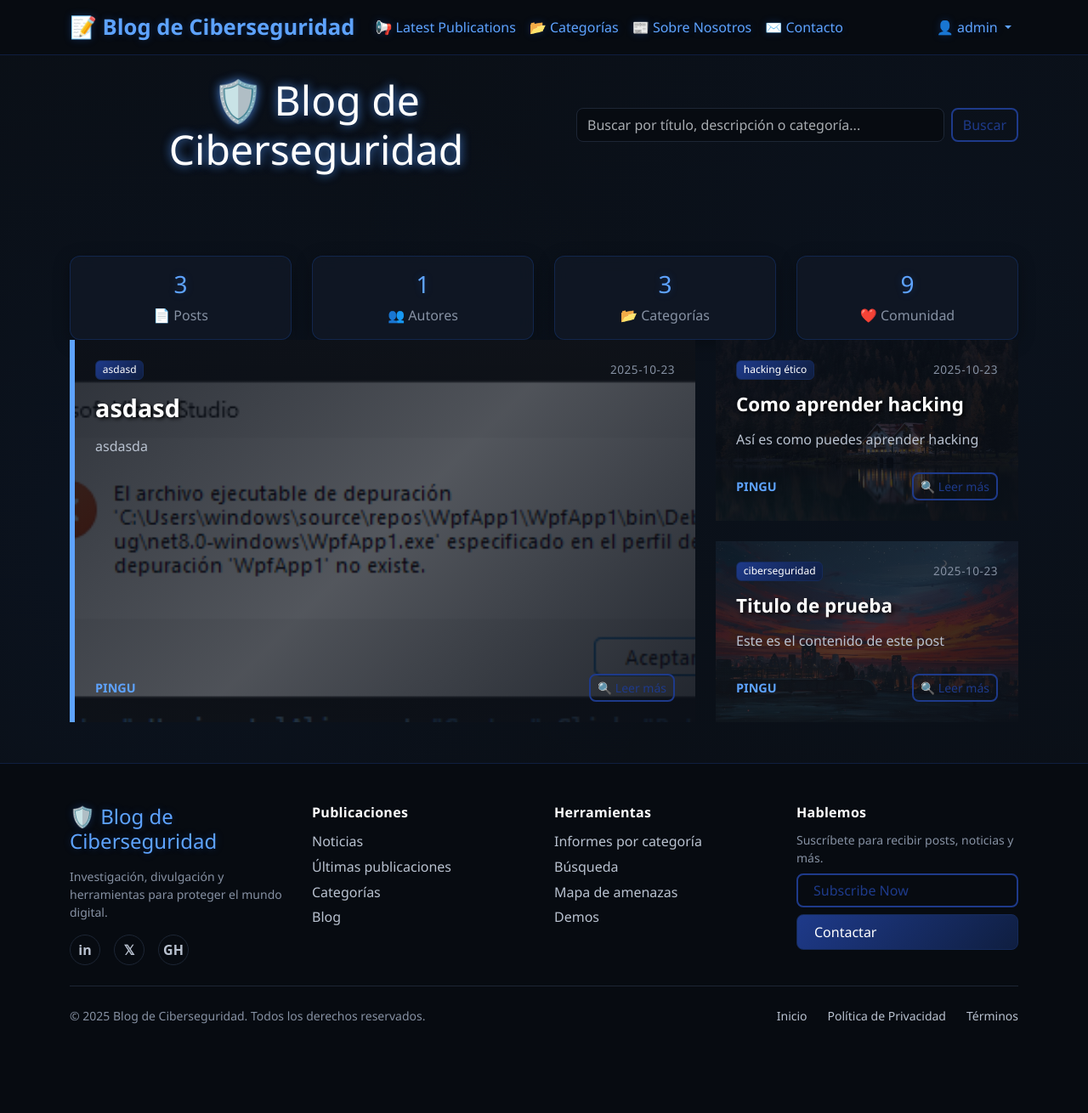
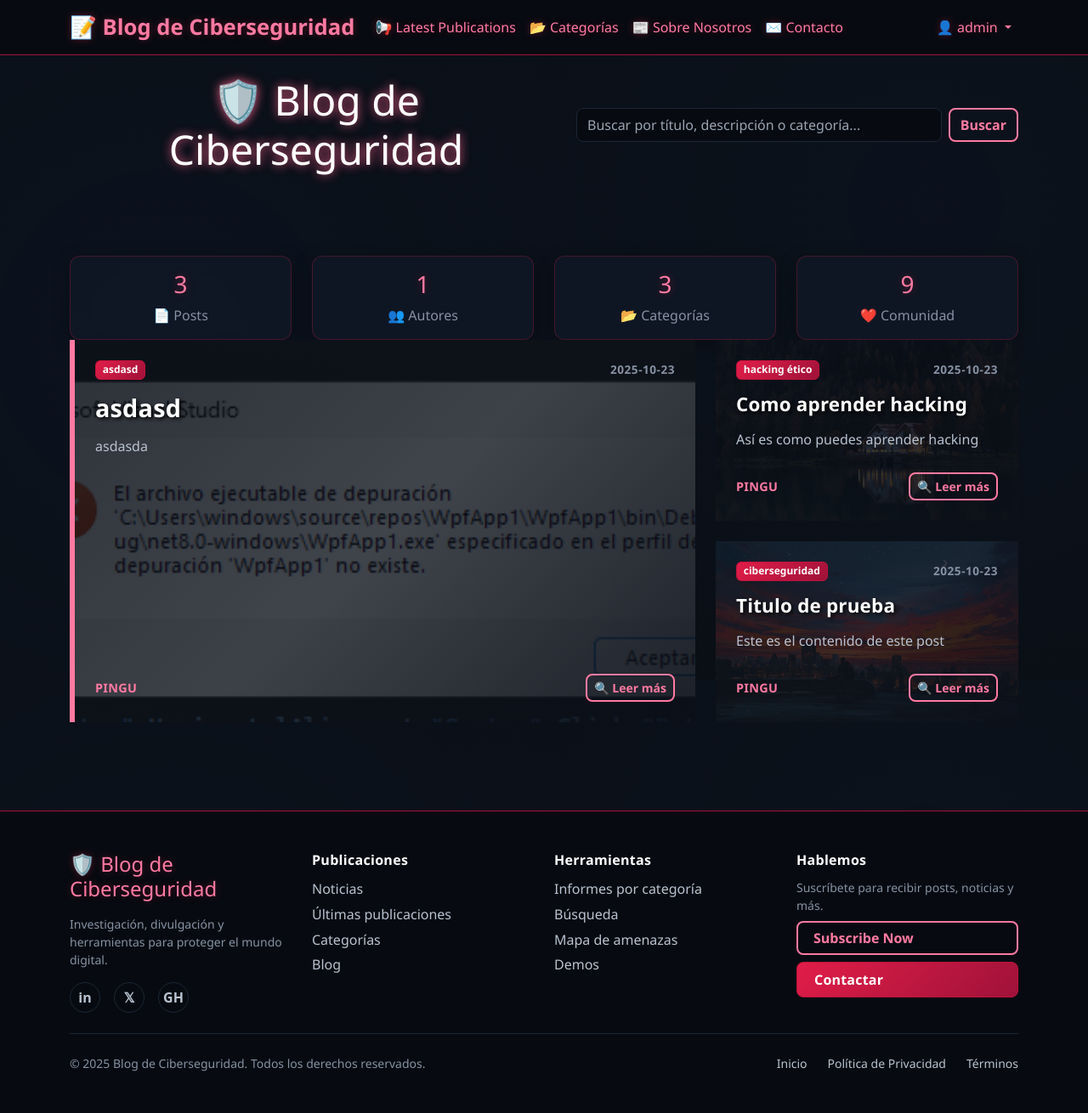
Before and after one commit to Maalfer/blog-pruebas, a Flask app: page / in a window 1280 px wide. Shown: the whole page at 85% size. Before the commit the page ends 1205 px from the top, so only its background shows below. Run offline with Flask 3, Linux system fonts and the light colour scheme; a user stored in the database is signed in; data comes from the database, SQL or seed files in the repository; some libraries are stand-ins or nearby versions.

Commit message:
Novedades

```diff
--- a/static/style.css
+++ b/static/style.css
@@ -1,3 +1,27 @@
+/* ===== Sticky footer (no altera estilos existentes) ===== */
+html, body {
+    height: 100%;
+    margin: 0;
+}
+*,
+*::before,
+*::after {
+    box-sizing: border-box;
+}
+/* Hacemos que el body sea un contenedor flex vertical.
+   Usamos la clase existente .dark-theme para no afectar a otros temas. */
+body.dark-theme {
+    display: flex;
+    flex-direction: column;
+    min-height: 100vh; /* ya estaba, lo mantenemos explícito */
+}
+/* El footer baja al fondo cuando el contenido es corto */
+.site-footer {
+    margin-top: auto;
+    flex-shrink: 0;
+}
+/* ======================================================== */
+
 /* Variables de colores para el tema oscuro azul marino */
 :root {
     --dark-bg: #0a0f16;
@@ -5,16 +29,25 @@
     --dark-card: #111826;
     --dark-border: #1d2635;
 
-    /* Reasignación de la paleta "roja" a azul marino */
-    --red-primary: #1e3a8a;   /* azul marino principal */
-    --red-dark: #152a5a;      /* azul marino más oscuro */
-    --red-darker: #0f1e40;    /* azul marino profundo */
-    --red-glow: #5ea3ff;      /* acento luminoso */
-    --red-shadow: rgba(30, 90, 200, 0.30); /* sombra azulada suave */
+    /* PALETA DE ACENTO ROJO/ROSA (para botones, badges, hovers) */
+    --red-primary: #e11d48;   /* rosa/rojo principal (rose-600) */
+    --red-dark: #be123c;      /* más oscuro (rose-700) */
+    --red-darker: #9f1239;    /* profundo (rose-800) */
+    --red-glow: #ff7aa2;      /* acento luminoso */
+    --red-shadow: rgba(225, 29, 72, 0.35); /* sombra rosada suave */
 
     --text-primary: #ffffff;
     --text-secondary: #b9c2d0;
     --text-muted: #8691a3;
+
+    /* ACCESIBILIDAD / CONTRASTE */
+    --text-on-brand: #ffffff;                 /* texto sobre acento */
+    --text-link: #8bb9ff;                     /* enlace por defecto (azul claro) */
+    --text-link-hover: #bcd6ff;               /* enlace hover */
+    --focus-ring: rgba(255, 122, 162, 0.55);  /* anillo enfoque rosa */
+    --focus-ring-strong: rgba(255, 122, 162, 0.75);
+    --overlay-strong: rgba(10, 15, 24, 0.85);
+    --overlay-stronger: rgba(10, 15, 24, 0.92);
 }
 
 /* Estilos generales */
@@ -22,10 +55,26 @@ body.dark-theme {
     background-color: var(--dark-bg);
     color: var(--text-primary);
     font-family: 'Segoe UI', Tahoma, Geneva, Verdana, sans-serif;
+    /* halo azul marino suave de fondo, se mantiene */
     background-image:
         radial-gradient(circle at 15% 50%, rgba(30, 90, 200, 0.05) 0%, transparent 50%),
         radial-gradient(circle at 85% 30%, rgba(30, 90, 200, 0.04) 0%, transparent 50%);
     min-height: 100vh;
+}
+
+/* Enlaces globales — mejor contraste */
+a {
+    color: var(--text-link);
+    text-decoration: none;
+}
+a:hover {
+    color: var(--text-link-hover);
+    text-decoration: underline;
+}
+a:focus-visible {
+    outline: 2px solid var(--focus-ring);
+    outline-offset: 2px;
+    border-radius: 4px;
 }
 
 /* Navbar personalizada */
@@ -48,43 +97,146 @@ body.dark-theme {
     color: var(--red-primary) !important;
 }
 
-/* Botones personalizados */
+/* Nav links con contraste y foco accesible */
+.navbar-dark .navbar-nav .nav-link {
+    color: var(--text-secondary);
+}
+.navbar-dark .navbar-nav .nav-link:hover,
+.navbar-dark .navbar-nav .nav-link:focus {
+    color: var(--text-on-brand);
+}
+.navbar-dark .navbar-nav .nav-link.active,
+.navbar-dark .navbar-nav .nav-link.show {
+    color: var(--red-glow);
+    text-shadow: 0 0 6px var(--red-shadow);
+}
+.navbar-toggler {
+    border-color: var(--dark-border);
+}
+.navbar-toggler:focus-visible {
+    outline: 2px solid var(--focus-ring);
+    outline-offset: 2px;
+}
+
+/* Botones personalizados (ROJO/ROSA) */
 .btn-red-solid {
     background: linear-gradient(135deg, var(--red-primary), var(--red-darker));
     border: 1px solid var(--red-dark);
-    color: white !important;
+    color: var(--text-on-brand) !important;
     border-radius: 8px;
     padding: 8px 20px;
     transition: all 0.3s ease;
     text-decoration: none;
     display: inline-block;
-    font-weight: 500;
+    font-weight: 600;
+    letter-spacing: .2px;
 }
-
-.btn-red-solid:hover {
+.btn-red-solid:hover,
+.btn-red-solid:active {
     background: linear-gradient(135deg, var(--red-dark), var(--red-primary));
     transform: translateY(-2px);
     box-shadow: 0 4px 15px var(--red-shadow);
-    color: white !important;
+    color: var(--text-on-brand) !important;
 }
 
+/* Outline principal: contraste alto en bordo/texto */
 .btn-red-outline {
-    border: 2px solid var(--red-primary);
-    color: var(--red-primary) !important;
+    border: 2px solid var(--red-glow);
+    color: var(--red-glow) !important;
     border-radius: 8px;
     padding: 6px 18px;
     transition: all 0.3s ease;
     text-decoration: none;
     display: inline-block;
-    font-weight: 500;
+    font-weight: 600;
     background: transparent;
 }
-
-.btn-red-outline:hover {
-    background: var(--red-primary);
-    color: white !important;
+.btn-red-outline:hover,
+.btn-red-outline:active {
+    background: var(--red-dark);
+    color: var(--text-on-brand) !important;
     transform: translateY(-2px);
     box-shadow: 0 4px 15px var(--red-shadow);
+    border-color: var(--red-dark);
+}
+
+/* Estados de foco accesibles para todos los botones */
+.btn:focus-visible,
+button:focus-visible {
+    outline: 2px solid var(--focus-ring);
+    outline-offset: 2px;
+}
+
+/* Variantes Bootstrap mejoradas (contraste) */
+.btn-primary {
+    background: linear-gradient(135deg, var(--red-primary), var(--red-darker));
+    border: 1px solid var(--red-dark);
+    color: var(--text-on-brand);
+    border-radius: 8px;
+    transition: all 0.3s ease;
+    font-weight: 600;
+}
+.btn-primary:hover,
+.btn-primary:active {
+    background: linear-gradient(135deg, var(--red-dark), var(--red-primary));
+    border-color: var(--red-primary);
+    transform: translateY(-2px);
+    box-shadow: 0 4px 15px var(--red-shadow);
+    color: var(--text-on-brand);
+}
+
+.btn-outline-primary {
+    border: 2px solid var(--red-glow);
+    color: var(--red-glow);
+    background: transparent;
+    border-radius: 8px;
+    transition: all 0.3s ease;
+    font-weight: 600;
+}
+.btn-outline-primary:hover,
+.btn-outline-primary:active {
+    background: var(--red-dark);
+    border-color: var(--red-dark);
+    transform: translateY(-2px);
+    box-shadow: 0 4px 15px var(--red-shadow);
+    color: var(--text-on-brand);
+}
+
+/* Añadimos outline-secondary que el template usa en "volver" */
+.btn-outline-secondary {
+    border: 2px solid var(--dark-border);
+    color: var(--text-secondary);
+    background: transparent;
+    border-radius: 8px;
+    transition: all .2s ease;
+    font-weight: 600;
+}
+.btn-outline-secondary:hover,
+.btn-outline-secondary:active {
+    border-color: var(--red-glow);
+    color: var(--text-on-brand);
+    background: var(--red-dark);
+    box-shadow: 0 4px 12px var(--red-shadow);
+}
+
+/* Otros estados */
+.btn-success {
+    background: linear-gradient(135deg, #28a745, #1e7e34);
+    border: 1px solid #1e7e34;
+    border-radius: 8px;
+    color: #fff;
+}
+.btn-warning {
+    background: linear-gradient(135deg, #ffc107, #e0a800);
+    border: 1px solid #e0a800;
+    color: #212529;
+    border-radius: 8px;
+}
+.btn-danger {
+    background: linear-gradient(135deg, #ef4444, #b91c1c);
+    border: 1px solid #991b1b;
+    border-radius: 8px;
+    color: #fff;
 }
 
 /* Cards personalizadas */
@@ -96,13 +248,11 @@ body.dark-theme {
     transition: all 0.3s ease;
     color: var(--text-primary);
 }
-
 .card:hover {
     transform: translateY(-5px);
-    box-shadow: 0 8px 30px rgba(30, 90, 200, 0.18);
+    box-shadow: 0 8px 30px rgba(225, 29, 72, 0.18); /* sombra rosada */
     border-color: var(--red-dark);
 }
-
 .card-header {
     background: linear-gradient(135deg, var(--dark-card), #182133) !important;
     border-bottom: 1px solid var(--red-darker);
@@ -114,31 +264,35 @@ body.dark-theme {
     border-left: 4px solid var(--red-primary);
     background: linear-gradient(135deg, var(--dark-card), #141e2d);
 }
-
 .post-card:hover {
     border-left-color: var(--red-glow);
     box-shadow: 0 8px 30px var(--red-shadow);
 }
 
-/* Textos con glow azul */
+/* Textos con glow rosa */
 .text-red-glow {
     color: var(--red-glow) !important;
     text-shadow: 0 0 10px var(--red-shadow);
 }
-
 .text-muted-red {
     color: var(--text-muted) !important;
 }
 
 /* Badges personalizados */
 .badge {
-    font-weight: 500;
+    font-weight: 600;
     border-radius: 6px;
 }
-
+/* Forzamos contraste en bg-primary y badges */
 .bg-primary {
     background: linear-gradient(135deg, var(--red-primary), var(--red-darker)) !important;
     border: 1px solid var(--red-dark);
+    color: var(--text-on-brand) !important;
+}
+.badge.bg-primary,
+.badge.text-bg-primary {
+    color: var(--text-on-brand) !important;
+    border-color: var(--red-dark) !important;
 }
 
 /* Alertas personalizadas */
@@ -149,36 +303,25 @@ body.dark-theme {
     color: var(--text-primary);
     border-radius: 8px;
 }
-
-.alert-success {
-    border-left: 4px solid #28a745;
-}
-
-.alert-danger {
-    border-left: 4px solid var(--red-primary);
-}
-
-.alert-warning {
-    border-left: 4px solid #ffc107;
-}
+.alert-success { border-left: 4px solid #28a745; }
+.alert-danger  { border-left: 4px solid var(--red-primary); }
+.alert-warning { border-left: 4px solid #ffc107; }
 
 /* Tablas personalizadas */
 .table {
     color: var(--text-primary);
     border-color: var(--dark-border);
 }
-
 .table-hover tbody tr:hover {
-    background-color: rgba(30, 90, 200, 0.10);
+    background-color: rgba(225, 29, 72, 0.10); /* hover con tinte rosa */
     color: var(--text-primary);
 }
-
 .table th {
     border-bottom: 2px solid var(--red-dark);
-    background-color: var(--darker-bg);
-    font-weight: 600;
+    background-color: #0c1220; /* separa cabecera */
+    font-weight: 700;
+    letter-spacing: .2px;
 }
-
 .table td {
     border-color: var(--dark-border);
 }
@@ -189,15 +332,14 @@ body.dark-theme {
     border: 1px solid var(--red-darker);
     border-radius: 8px;
 }
-
 .dropdown-red .dropdown-item {
     color: var(--text-primary);
     transition: all 0.2s ease;
 }
-
-.dropdown-red .dropdown-item:hover {
+.dropdown-red .dropdown-item:hover,
+.dropdown-red .dropdown-item:active {
     background: linear-gradient(135deg, var(--red-primary), var(--red-darker));
-    color: white;
+    color: var(--text-on-brand);
 }
 
 /* Formularios personalizados */
@@ -208,71 +350,33 @@ body.dark-theme {
     border-radius: 8px;
     transition: all 0.3s ease;
 }
-
+/* Placeholder más legible */
+.form-control::placeholder {
+    color: #9aa3b2;
+    opacity: 1;
+}
 .form-control:focus {
     background-color: var(--darker-bg);
     border-color: var(--red-primary);
     color: var(--text-primary);
-    box-shadow: 0 0 0 0.2rem var(--red-shadow);
+    box-shadow: 0 0 0 0.2rem var(--focus-ring);
 }
-
 .form-label {
     color: var(--text-primary);
-    font-weight: 500;
+    font-weight: 600;
 }
-
 .form-text {
     color: var(--text-muted) !important;
 }
 
-/* Botones de formulario */
-.btn-primary {
-    background: linear-gradient(135deg, var(--red-primary), var(--red-darker));
-    border: 1px solid var(--red-dark);
-    color: white;
-    border-radius: 8px;
-    transition: all 0.3s ease;
+/* Estados de validación con contraste */
+.is-valid,
+.was-validated .form-control:valid {
+    border-color: #2ecc71 !important;
 }
-
-.btn-primary:hover {
-    background: linear-gradient(135deg, var(--red-dark), var(--red-primary));
-    border-color: var(--red-primary);
-    transform: translateY(-2px);
-    box-shadow: 0 4px 15px var(--red-shadow);
-}
-
-.btn-outline-primary {
-    border: 2px solid var(--red-primary);
-    color: var(--red-primary);
-    background: transparent;
-    border-radius: 8px;
-    transition: all 0.3s ease;
-}
-
-.btn-outline-primary:hover {
-    background: var(--red-primary);
-    border-color: var(--red-primary);
-    transform: translateY(-2px);
-    box-shadow: 0 4px 15px var(--red-shadow);
-}
-
-.btn-success {
-    background: linear-gradient(135deg, #28a745, #1e7e34);
-    border: 1px solid #1e7e34;
-    border-radius: 8px;
-}
-
-.btn-warning {
-    background: linear-gradient(135deg, #ffc107, #e0a800);
-    border: 1px solid #e0a800;
-    color: #212529;
-    border-radius: 8px;
-}
-
-.btn-danger {
-    background: linear-gradient(135deg, #ef4444, #b91c1c);
-    border: 1px solid #991b1b;
-    border-radius: 8px;
+.is-invalid,
+.was-validated .form-control:invalid {
+    border-color: #ff6b6b !important;
 }
 
 /* Display headings */
@@ -281,7 +385,6 @@ body.dark-theme {
     font-weight: 300;
     text-shadow: 0 2px 10px rgba(0, 0, 0, 0.5);
 }
-
 .lead {
     color: var(--text-secondary);
     font-size: 1.25rem;
@@ -293,16 +396,13 @@ body.dark-theme {
     font-size: 1.1rem;
     color: var(--text-secondary);
 }
-
-.post-content br {
-    margin-bottom: 1rem;
-}
+.post-content br { margin-bottom: 1rem; }
 
 /* Efectos de glassmorphism */
 .glass-effect {
     background: rgba(17, 24, 38, 0.8);
     backdrop-filter: blur(10px);
-    border: 1px solid rgba(30, 90, 200, 0.25);
+    border: 1px solid rgba(225, 29, 72, 0.25); /* borde con tinte rosa */
 }
 
 /* Animaciones sutiles */
@@ -310,25 +410,15 @@ body.dark-theme {
     0%, 100% { text-shadow: 0 0 5px var(--red-shadow); }
     50% { text-shadow: 0 0 15px var(--red-glow), 0 0 20px var(--red-shadow); }
 }
-
-.text-glow-animate {
-    animation: glow 2s ease-in-out infinite;
-}
+.text-glow-animate { animation: glow 2s ease-in-out infinite; }
 
 /* Scrollbar personalizado */
-::-webkit-scrollbar {
-    width: 8px;
-}
-
-::-webkit-scrollbar-track {
-    background: var(--dark-bg);
-}
-
+::-webkit-scrollbar { width: 8px; }
+::-webkit-scrollbar-track { background: var(--dark-bg); }
 ::-webkit-scrollbar-thumb {
     background: linear-gradient(135deg, var(--red-primary), var(--red-darker));
     border-radius: 4px;
 }
-
 ::-webkit-scrollbar-thumb:hover {
     background: linear-gradient(135deg, var(--red-dark), var(--red-primary));
 }
@@ -339,27 +429,24 @@ body.dark-theme {
     overflow: hidden;
     background: linear-gradient(135deg, rgba(17, 24, 38, 0.9), rgba(29, 38, 53, 0.8));
 }
-
+/* Overlay reforzado para lectura */
 .post-card-with-image .card-background {
     position: absolute;
-    top: 0;
-    left: 0;
-    width: 100%;
-    height: 100%;
+    top: 0; left: 0;
+    width: 100%; height: 100%;
     background-size: cover;
     background-position: center;
     background-repeat: no-repeat;
     transition: all 0.5s ease;
     z-index: 1;
 }
-
 .post-card-with-image .card-content {
     position: relative;
     z-index: 2;
     background: linear-gradient(135deg,
-        rgba(10, 15, 24, 0.85) 0%,
-        rgba(10, 15, 24, 0.7) 50%,
-        rgba(10, 15, 24, 0.9) 100%);
+        var(--overlay-strong) 0%,
+        rgba(10, 15, 24, 0.78) 50%,
+        var(--overlay-stronger) 100%);
     height: 100%;
     display: flex;
     flex-direction: column;
@@ -367,54 +454,46 @@ body.dark-theme {
     padding: 1.5rem;
     transition: all 0.3s ease;
 }
-
 .post-card-with-image:hover .card-background {
     transform: scale(1.1);
     filter: brightness(0.9) contrast(1.1);
 }
-
 .post-card-with-image:hover .card-content {
     background: linear-gradient(135deg,
-        rgba(30, 90, 200, 0.10) 0%,
-        rgba(10, 15, 24, 0.8) 50%,
+        rgba(225, 29, 72, 0.10) 0%,
+        rgba(10, 15, 24, 0.85) 50%,
         rgba(10, 15, 24, 0.95) 100%);
 }
-
-/* Efecto de overlay azul al hover */
+/* Efecto de overlay al hover (ligero tinte rosa) */
 .post-card-with-image::before {
     content: '';
     position: absolute;
-    top: 0;
-    left: 0;
-    width: 100%;
-    height: 100%;
+    top: 0; left: 0;
+    width: 100%; height: 100%;
     background: linear-gradient(45deg,
-        rgba(30, 90, 200, 0) 0%,
-        rgba(30, 90, 200, 0.12) 100%);
+        rgba(225, 29, 72, 0) 0%,
+        rgba(225, 29, 72, 0.12) 100%);
     opacity: 0;
     transition: opacity 0.3s ease;
     z-index: 2;
 }
-
-.post-card-with-image:hover::before {
-    opacity: 1;
-}
+.post-card-with-image:hover::before { opacity: 1; }
 
 /* Mejoras para el texto sobre imágenes */
 .post-card-with-image .card-title {
     color: #ffffff;
-    text-shadow: 2px 2px 4px rgba(0, 0, 0, 0.8);
-    font-weight: 600;
+    text-shadow: 2px 2px 4px rgba(0, 0, 0, 0.85);
+    font-weight: 700;
+    letter-spacing: .2px;
 }
-
 .post-card-with-image .card-text {
-    color: #e3e9f4;
-    text-shadow: 1px 1px 2px rgba(0, 0, 0, 0.8);
+    color: #eaf0fb;
+    text-shadow: 1px 1px 2px rgba(0, 0, 0, 0.85);
 }
-
 .post-card-with-image .badge {
     background: linear-gradient(135deg, var(--red-primary), var(--red-darker));
     border: 1px solid var(--red-dark);
+    color: var(--text-on-brand) !important;
     text-shadow: none;
 }
 
@@ -427,19 +506,18 @@ body.dark-theme {
     border: 2px solid var(--dark-border);
     margin-bottom: 1rem;
 }
-
 .form-image-upload {
     border: 2px dashed var(--red-dark);
     border-radius: 8px;
     padding: 1.5rem;
     text-align: center;
-    background: rgba(30, 90, 200, 0.06);
+    background: rgba(225, 29, 72, 0.06);
     transition: all 0.3s ease;
+    color: var(--text-secondary);
 }
-
 .form-image-upload:hover {
     border-color: var(--red-primary);
-    background: rgba(30, 90, 200, 0.12);
+    background: rgba(225, 29, 72, 0.12);
 }
 
 /* Mejoras para la vista individual de post */
@@ -452,26 +530,19 @@ body.dark-theme {
     margin-bottom: 2rem;
     position: relative;
 }
-
 .post-hero-image::after {
     content: '';
     position: absolute;
-    bottom: 0;
-    left: 0;
-    width: 100%;
-    height: 50%;
+    bottom: 0; left: 0;
+    width: 100%; height: 50%;
     background: linear-gradient(transparent, var(--dark-bg));
     border-radius: 12px;
 }
 
 /* Responsive para imágenes */
 @media (max-width: 768px) {
-    .post-card-with-image {
-        min-height: 250px;
-    }
-    .post-hero-image {
-        height: 250px;
-    }
+    .post-card-with-image { min-height: 250px; }
+    .post-hero-image { height: 250px; }
 }
 
 /* Animación de carga para imágenes */
@@ -480,7 +551,6 @@ body.dark-theme {
     background-size: 200% 100%;
     animation: loading 1.5s infinite;
 }
-
 @keyframes loading {
     0% { background-position: 200% 0; }
     100% { background-position: -200% 0; }
@@ -494,12 +564,11 @@ body.dark-theme {
     gap: 1.5rem;
     margin-bottom: 2rem;
 }
-
 .post-item-large { grid-column: span 8; grid-row: span 2; min-height: 400px; }
 .post-item-medium { grid-column: span 6; grid-row: span 1; min-height: 250px; }
 .post-item-small { grid-column: span 4; grid-row: span 1; min-height: 200px; }
-.post-item-tall { grid-column: span 4; grid-row: span 2; min-height: 400px; }
-.post-item-wide { grid-column: span 8; grid-row: span 1; min-height: 200px; }
+.post-item-tall  { grid-column: span 4; grid-row: span 2; min-height: 400px; }
+.post-item-wide  { grid-column: span 8; grid-row: span 1; min-height: 200px; }
 
 /* Estilos específicos para diferentes tamaños de cards */
 .post-card-featured { border-left: 6px solid var(--red-glow); }
@@ -507,8 +576,8 @@ body.dark-theme {
 .post-card-standard .card-title { font-size: 1.4rem; margin-bottom: 0.8rem; }
 .post-card-compact .card-title { font-size: 1.2rem; margin-bottom: 0.5rem; }
 
-.post-date { font-size: 0.85rem; color: var(--text-muted); font-weight: 500; letter-spacing: 0.5px; }
-.post-author { font-size: 0.9rem; color: var(--red-glow); font-weight: 600; text-transform: uppercase; }
+.post-date   { font-size: 0.85rem; color: var(--text-muted); font-weight: 600; letter-spacing: 0.5px; }
+.post-author { font-size: 0.9rem;  color: var(--red-glow);  font-weight: 700; text-transform: uppercase; letter-spacing: .3px; }
 .post-excerpt { line-height: 1.6; color: var(--text-secondary); margin-bottom: 1rem; }
 
 /* Patrones de grid para diferentes cantidades de posts */
@@ -532,7 +601,6 @@ body.dark-theme {
     .post-item-medium { grid-column: span 6; }
     .post-item-small, .post-item-tall { grid-column: span 6; }
 }
-
 @media (max-width: 768px) {
     .post-grid { grid-template-columns: 1fr; }
     .post-item-large, .post-item-medium, .post-item-small, .post-item-tall, .post-item-wide {
@@ -557,97 +625,74 @@ body.dark-theme {
 .capture-layout .post-item:nth-child(7) { grid-column: span 4; grid-row: span 1; min-height: 200px; }
 .capture-layout .post-item:nth-child(8) { grid-column: span 4; grid-row: span 1; min-height: 200px; }
 
-.about-page {
-    color: var(--text-primary);
-}
-
-.about-page h2 {
-    font-weight: 600;
-}
-
-.about-page p {
-    line-height: 1.8;
-}
-
+/* Página "Sobre nosotros" */
+.about-page { color: var(--text-primary); }
+.about-page h2 { font-weight: 700; }
+.about-page p { line-height: 1.8; }
 .about-img {
     border: 2px solid var(--dark-border);
     transition: all 0.4s ease;
 }
-
 .about-img:hover {
     transform: scale(1.03);
     box-shadow: 0 0 25px var(--red-shadow);
     border-color: var(--red-primary);
 }
 
+/* Footer */
 .site-footer {
     background-color: var(--darker-bg);
     color: var(--text-primary);
 }
-
 .site-footer .footer-title {
-    font-weight: 700;
+    font-weight: 800;
     letter-spacing: .3px;
     margin-bottom: .75rem;
     color: var(--text-primary);
 }
-
 .site-footer .footer-list {
     list-style: none;
-    padding: 0;
-    margin: 0;
+    padding: 0; margin: 0;
 }
-
-.site-footer .footer-list li + li {
-    margin-top: .35rem;
-}
-
+.site-footer .footer-list li + li { margin-top: .35rem; }
 .site-footer .footer-link {
     color: var(--text-secondary);
     text-decoration: none;
     transition: color .2s ease, text-shadow .2s ease;
 }
-
 .site-footer .footer-link:hover {
     color: var(--red-glow);
     text-shadow: 0 0 8px var(--red-shadow);
 }
-
-.site-footer .footer-brand {
-    line-height: 1.2;
-}
-
+.site-footer .footer-brand { line-height: 1.2; }
 .site-footer .footer-social .social-link {
-    width: 36px;
-    height: 36px;
+    width: 36px; height: 36px;
     border: 1px solid var(--dark-border);
     border-radius: 50%;
-    display: inline-flex;
-    align-items: center;
-    justify-content: center;
+    display: inline-flex; align-items: center; justify-content: center;
     text-decoration: none;
     color: var(--text-secondary);
     transition: all .2s ease;
     font-weight: 700;
     font-family: ui-sans-serif, system-ui, -apple-system, "Segoe UI", Roboto, "Helvetica Neue", Arial;
 }
-
 .site-footer .footer-social .social-link:hover {
     color: #fff;
     border-color: var(--red-primary);
     box-shadow: 0 0 12px var(--red-shadow);
     background: linear-gradient(135deg, var(--red-primary), var(--red-dark));
 }
-
 .site-footer .footer-sep {
     border-color: var(--dark-border);
     opacity: 1;
 }
-
 @media (max-width: 768px) {
     .site-footer .footer-brand span { font-size: 1.1rem; }
 }
 
+/* Utilidades de accesibilidad visual */
+.text-on-brand { color: var(--text-on-brand) !important; }
+.visually-strong { font-weight: 700 !important; letter-spacing: .2px; }
 
 /* Responsive */
 @media (max-width: 768px) {
```
Also changed, not shown: 3 other files.
